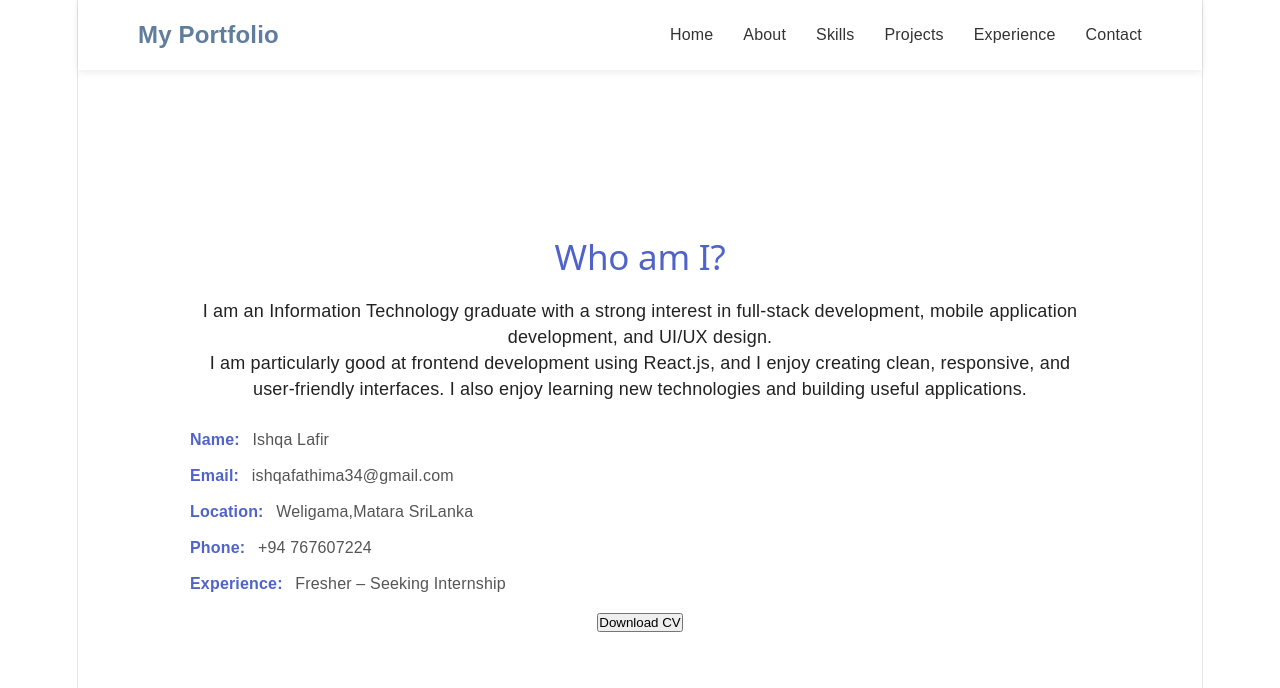
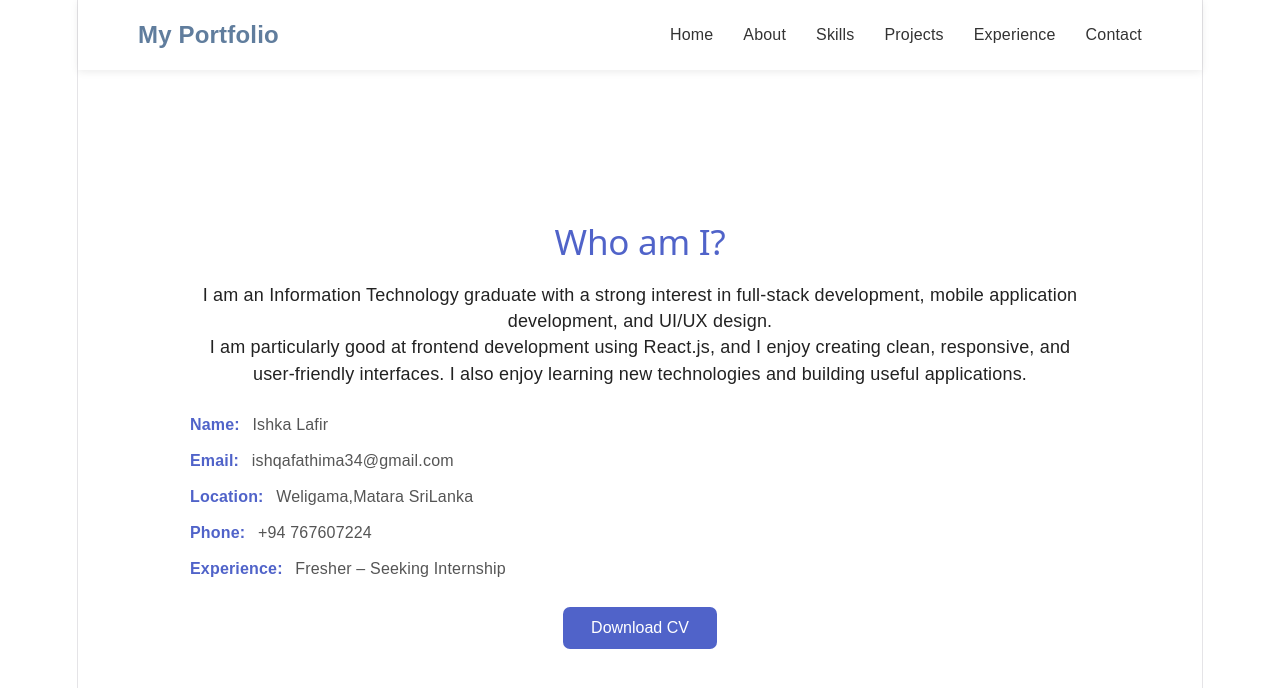
Before and after one commit to ishqafathima/My-Portfolio, a React (Vite) app: page /about in a window 1280 px wide. Shown: the top 688 px of the page. Built offline with nearby package versions, Linux system fonts and the light colour scheme.

Commit message:
update portfolio

```diff
--- a/src/sections/About/About.css
+++ b/src/sections/About/About.css
@@ -13,3 +13,22 @@
   color: #5063c9;
   margin-right: 8px;
 }
+
+.cv-button {
+  display: block;
+  margin: 25px auto 0;
+  padding: 12px 28px;
+  border: none;
+  border-radius: 7px;
+  background-color: #5063c9;
+  color: white;
+  font-size: 16px;
+  font-weight: 500;
+  cursor: pointer;
+  transition: all 0.3s ease;
+}
+
+.cv-button:hover {
+  background-color: #3f50b0;
+  transform: translateY(-2px);
+}
--- a/src/sections/About/About.jsx
+++ b/src/sections/About/About.jsx
@@ -29,7 +29,7 @@ function About() {
 
       <div className="contact-info">
         <p>
-          <strong>Name:</strong> Ishqa Lafir
+          <strong>Name:</strong> Ishka Lafir
         </p>
 
         <p>
```
